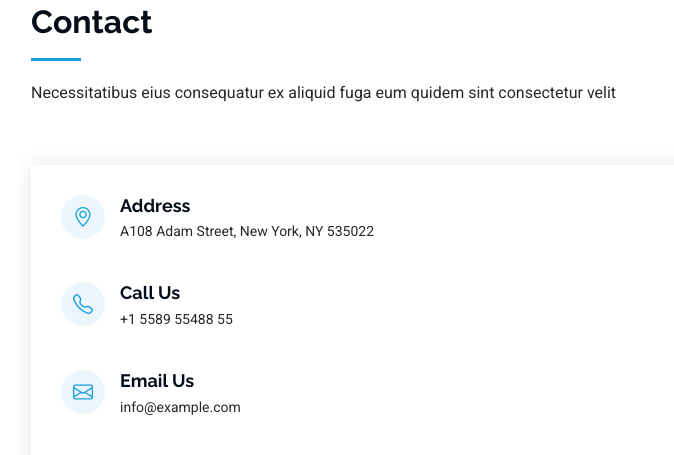
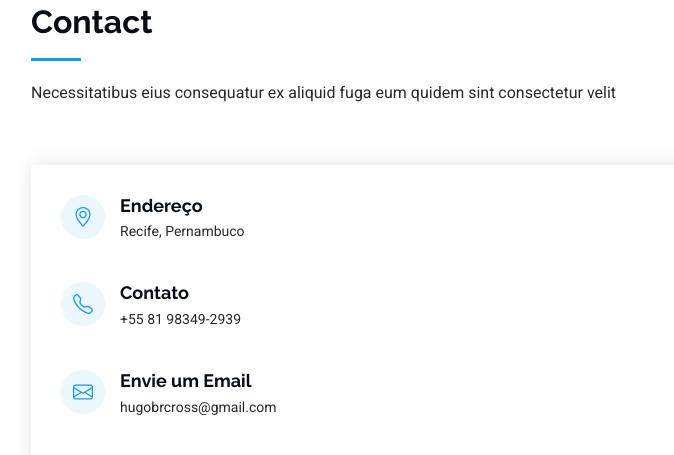
Before and after one commit to Ysamuraiy/Portif-lio, a plain HTML site: page index.html in a window 1280 px wide. Shown: the part 4949-5404 px from the top of the page, without its empty margins (281-955 px from the left). Drawn offline with Linux system fonts and the light colour scheme.

Commit message:
Correção dos contatos

```diff
--- a/index.html
+++ b/index.html
@@ -523,24 +523,24 @@
               <div class="info-item d-flex" data-aos="fade-up" data-aos-delay="200">
                 <i class="bi bi-geo-alt flex-shrink-0"></i>
                 <div>
-                  <h3>Address</h3>
-                  <p>A108 Adam Street, New York, NY 535022</p>
+                  <h3>Endereço</h3>
+                  <p>Recife, Pernambuco</p>
                 </div>
               </div><!-- End Info Item -->
 
               <div class="info-item d-flex" data-aos="fade-up" data-aos-delay="300">
                 <i class="bi bi-telephone flex-shrink-0"></i>
                 <div>
-                  <h3>Call Us</h3>
-                  <p>+1 5589 55488 55</p>
+                  <h3>Contato</h3>
+                  <p>+55 81 98349-2939</p>
                 </div>
               </div><!-- End Info Item -->
 
               <div class="info-item d-flex" data-aos="fade-up" data-aos-delay="400">
                 <i class="bi bi-envelope flex-shrink-0"></i>
                 <div>
-                  <h3>Email Us</h3>
-                  <p>info@example.com</p>
+                  <h3>Envie um Email</h3>
+                  <p>hugobrcross@gmail.com</p>
                 </div>
               </div><!-- End Info Item -->
 
```
